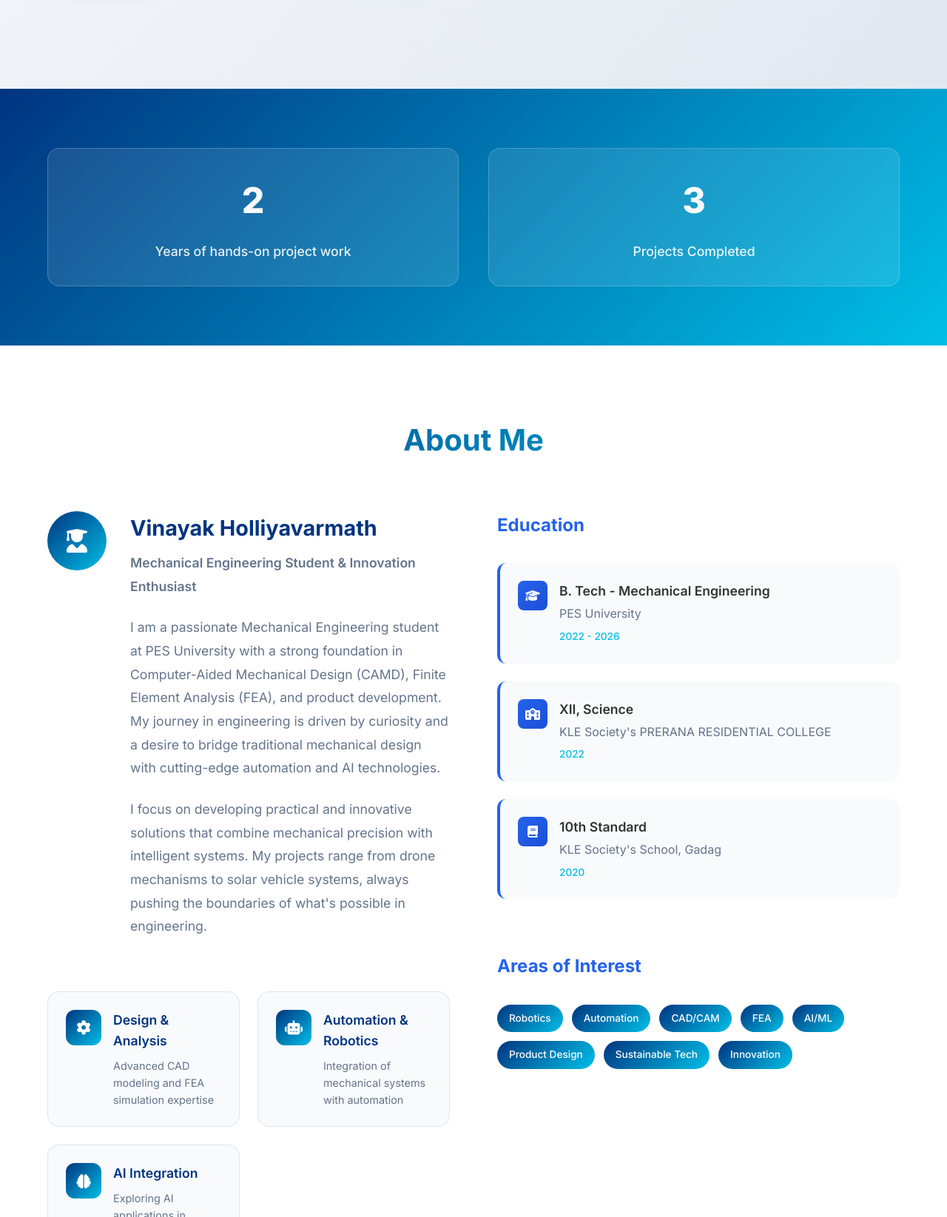
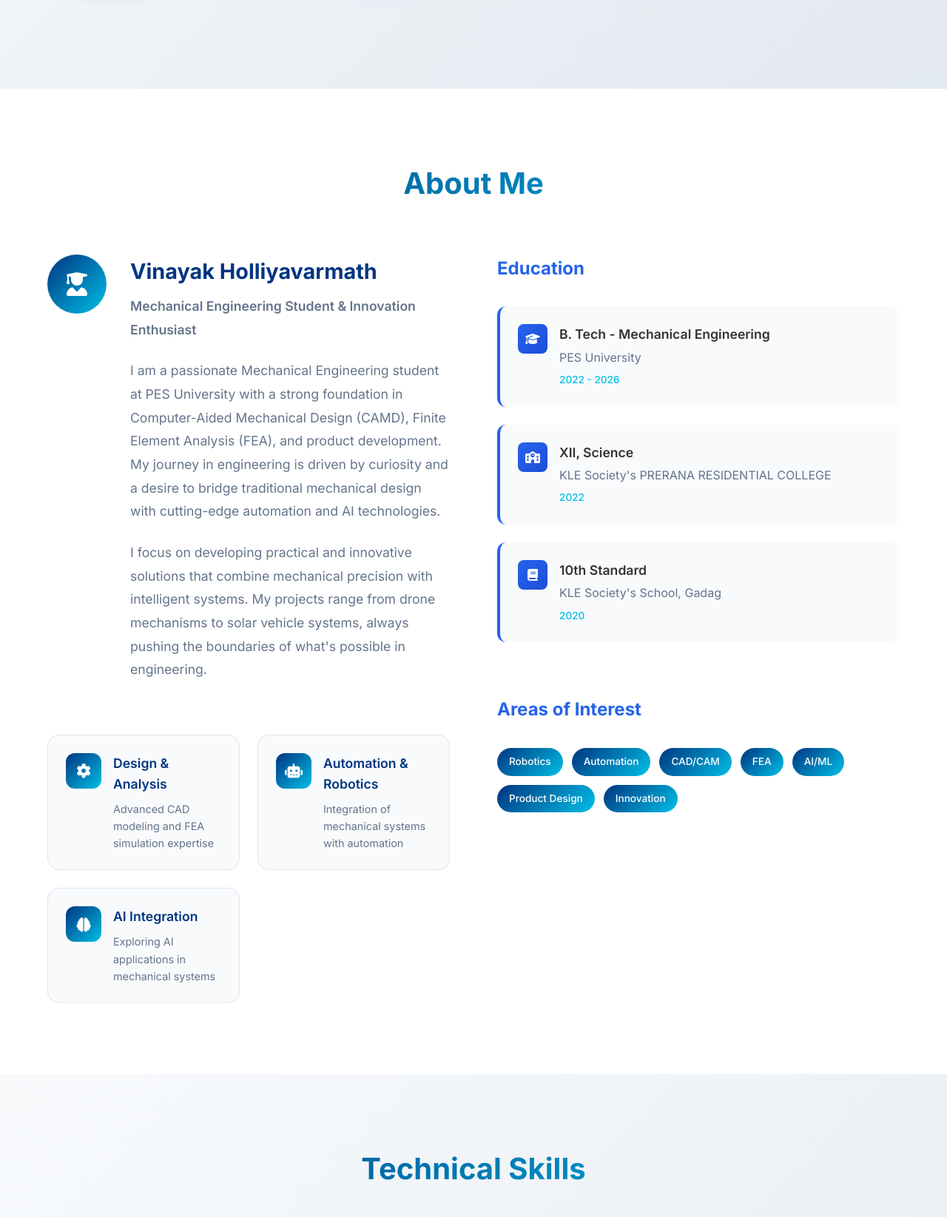
Before and after one commit to vholliyavarmath-lab/portfolio, a website: page index.html in a window 1280 px wide. Shown: the part 680-2325 px from the top of the page at 74% size. Drawn offline with Linux system fonts and the light colour scheme.

Commit message:
Update website with latest changes

```diff
--- a/index.html
+++ b/index.html
@@ -73,7 +73,7 @@
     </section>
 
     <!-- Statistics Section -->
-    <section class="stats">
+    <!-- <section class="stats">
         <div class="container">
             <div class="stats-grid">
                 <div class="stat-item" data-aos="fade-up">
@@ -84,7 +84,7 @@
                     <div class="stat-number" data-target="3">0</div>
                     <div class="stat-label">Projects Completed</div>
                 </div>
-                <!-- <div class="stat-item" data-aos="fade-up" data-aos-delay="200"> -->
+                 <div class="stat-item" data-aos="fade-up" data-aos-delay="200"> -->
                     <!-- <div class="stat-number" data-target="7">0</div> -->
                     <!-- <div class="stat-label">Technical Skills</div> -->
                 <!-- </div> -->
@@ -92,9 +92,9 @@
                     <!-- <div class="stat-number" data-target="3">0</div> -->
                     <!-- <div class="stat-label">Awards Won</div> -->
                 <!-- </div> -->
-            </div>
-        </div>
-    </section>
+            <!-- </div> -->
+        <!-- </div> -->
+    <!-- </section> -->
 
     <!-- About Section -->
     <section id="about" class="about">
@@ -198,7 +198,7 @@
                             <span class="interest-tag">FEA</span>
                             <span class="interest-tag">AI/ML</span>
                             <span class="interest-tag">Product Design</span>
-                            <span class="interest-tag">Sustainable Tech</span>
+                            <!-- <span class="interest-tag">Sustainable Tech</span> -->
                             <span class="interest-tag">Innovation</span>
                         </div>
                     </div>
```
